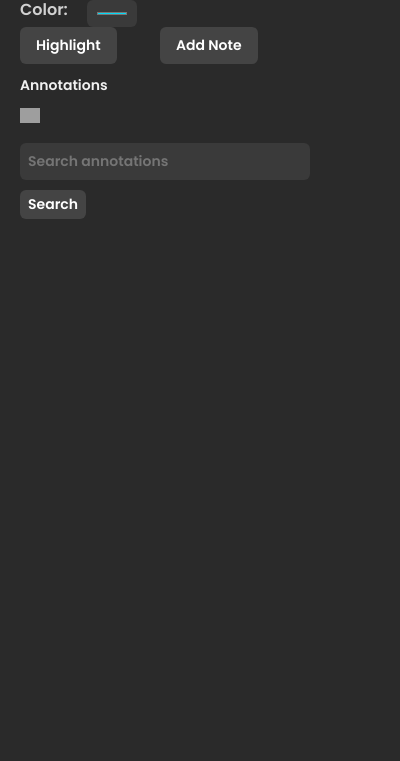
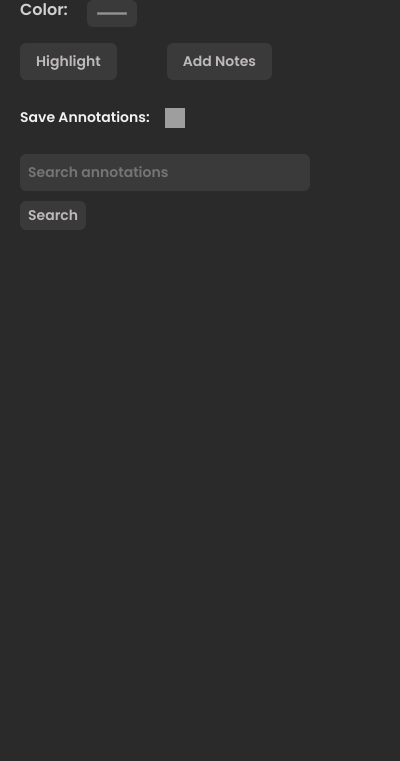
Before and after one commit to fr0sted-flake/Web-Annotator, a browser extension: page popup.html in a window 400 px wide. Shown: the part 83-844 px from the top of the page. Drawn offline with Linux system fonts and the light colour scheme; grey boxes are pictures that could not be loaded.

Commit message:
minor changes

```diff
--- a/popup.css
+++ b/popup.css
@@ -1,4 +1,4 @@
-@import url('https://fonts.googleapis.com/css2?family=Poppins:wght@600;600&display=swap');
+@import url('https://fonts.googleapis.com/css2?family=Poppins:wght@600&display=swap');
 
 * {
     font-family: "Poppins", sans-serif;
@@ -18,10 +18,10 @@ body {
 h1 {
     font-size: 22px;
     margin-bottom: 12px;
-    color: #debebe;
+    color: #d3d69a;
 }
 
-.section {
+.color-picker {
     margin-bottom: 16px;
 }
 
@@ -33,43 +33,38 @@ h1 {
 
 input {
     background-color: #3a3a3a;
-    color: #f1f1f1;
+    color: #bfbaba;
     border: none;
     padding: 8px;
     border-radius: 6px;
-    transition: background-color 0.3s ease, color 0.3s ease;
-
+    transition: background-color 0.5s ease-in-out, color 0.5s ease-in-out;
 }
 
 input:hover {
-    background-color: #444;
+    background-color: #030303;
     color: #fff;
 }
 
 button {
-    margin-right: 40px; /* Increased from 6px */
+    margin-right: 40px;
     padding: 8px 16px;
-    background-color: #444;
-    color: #fff;
+    background-color: #3a3a3a;
+    color: #bfbaba;
     border: none;
     border-radius: 6px;
-    transition: background-color 0.3s ease, border 0.3s ease; /* Added transition for border */
-    transition: border 0.3s ease, color 0.3s ease;
+    transition: background-color 0.5s ease-in-out, color 0.5s ease-in-out;
 }
 
 button:hover {
     cursor: pointer;
-    background-color: #333;
-    border: 1px solid #fff;
+    background-color: #030303;
+    color: #fff;
 }
 
-.buttons {
+.action-buttons {
     display: flex;
     gap: 10px;
-}
-
-#btnHighlight {
-    margin-right: 40px; /* Increased from 6px */
+    margin-bottom: 16px;
 }
 
 .annotation-list {
@@ -82,26 +77,27 @@ button:hover {
 }
 
 .search-box {
-    color: #f1f1f1;
+    color: #bfbaba;
     background-color: #3a3a3a;
     border: none;
     padding: 8px;
     border-radius: 6px;
-    transition: background-color 0.3s ease, color 0.3s ease;
+    transition: background-color 0.5s ease-in-out, color 0.5s ease-in-out;
 }
 
 .search-box:hover {
-    background-color: #444;
+    background-color: #030303;
     color: #fff;
 }
 
-.annotation-header {
+.annotations-header {
     width: 100%;
     display: flex;
-    justify-content: space-between;
+    align-items: center;
 }
 
-.annotation-header img {
+.annotations-header img {
+    margin-left: 15px;
     width: 20px;
     height: 20px;
     object-fit: cover;
@@ -111,15 +107,16 @@ button:hover {
 #btnSearch {
     padding: 4px 8px;
     border-radius: 6px;
-    background-color: #444;
-    color: #fff;
+    background-color: #3a3a3a;
+    color: #bfbaba;
     border: none;
     margin-top: 10px;
-    transition: background-color 0.3s ease, border 0.3s ease; /* Added transition for border */
+    transition: background-color 0.5s ease-in-out, color 0.5s ease-in-out;
 }
 
 #btnSearch:hover {
-    background-color: #777;
+    background-color: #030303;
+    color: #fff;
 }
 
 .more-item {
--- a/popup.html
+++ b/popup.html
@@ -17,20 +17,20 @@
     <main>
         <section class="color-picker">
             <label for="colorInput" class="label-highlight">Color:</label>
-            <input type="color" id="colorInput" name="colorInput" value="#03daf6">
+            <input type="color" id="colorInput" name="colorInput" value="#9197a1">
         </section>
 
         <section class="action-buttons">
             <button id="btnHighlight">Highlight</button>
-            <button id="btnAddNote">Add Note</button>
+            <button id="btnAddNote">Add Notes</button>
         </section>
 
         <section class="annotations-container">
             <div class="annotations-header">
-                <h2>Annotations</h2>
-                <img id="btnExport" src="https://encrypted-tbn0.gstatic.com/images?q=tbn:ANd9GcQTEYtn-AktRDL47e9FxXMT7xamQRgfn5p3SQ&s" alt="Export Annotations" width="20">
+                <h2>Save Annotations:</h2>
+                <img id="btnExport" src="https://encrypted-tbn0.gstatic.com/images?q=tbn:ANd9GcR4LA6IQ_837RO9RQoizGTxU07ejdar4R_PBQ&s" alt="Export Annotations" width="20">
             </div>
-            <ul id="listAnnotations"></ul>
+            <ul id="listAnnotations" class="annotation-list"></ul>
         </section>
 
         <section class="search-section">
```
